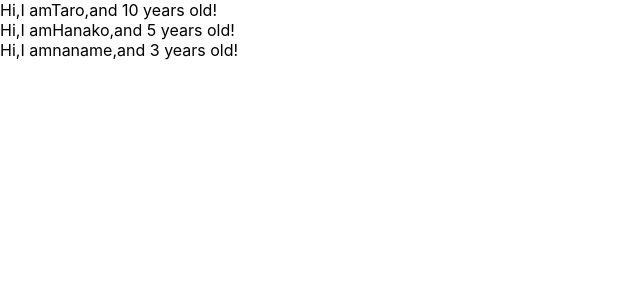
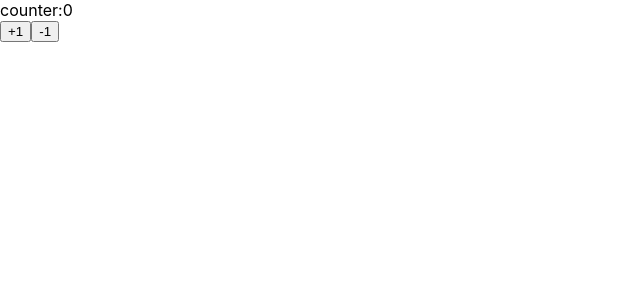
Before and after one commit to suzutaka09/udemy-react-redux-application3, a React (Create React App) app: page / in a window 1280 px wide. Shown: the top 300 px of the page, without its empty margins (0-640 px from the left). Built offline with nearby package versions, Linux system fonts and the light colour scheme.

Commit message:
learn state and setState

```diff
--- a/src/App.js
+++ b/src/App.js
@@ -1,5 +1,4 @@
-import React from 'react';
-import PropTypes from 'prop-types';
+import React, { Component } from 'react';
 import { render } from '@testing-library/react';
 
 
@@ -15,35 +14,33 @@
 // }
 // }
 
-const App=()=>{
-  const profiles=[
-    {
-      name:"Taro",age:10
-    },
-    {
-      name:"Hanako",age:5
-    },
-    {
-      name:"naname",age:3
-    }
-  ]
-  return(
-  <div>
-    {
-      profiles.map((profile,index)=>{
-        return <User name={profile.name} age={profile.age} key={index}/>
-      })
-    }
-  </div>)
-}
+const App=()=>(<Counter></Counter>)
 
-const User=(props)=>{
-return<div>Hi,I am{props.name},and {props.age} years old!</div>
-}
 
-User.propTypes={
-  name:PropTypes.string,
-  age:PropTypes.number.isRequired
+class Counter extends Component{
+  constructor(props){
+    super(props)
+    this.state={count:0}
+  }
+
+  handlePlusButton=()=>{
+    this.setState({count:this.state.count+1})
+  }
+
+  handleMinusButton=()=>{
+    this.setState({count:this.state.count-1})
+  }
+
+
+  render(){
+    return(
+    <React.Fragment>
+    <div>counter:{this.state.count}</div>
+    <button onClick={this.handlePlusButton}>+1</button>
+    <button onClick={this.handleMinusButton}>-1</button>
+    </React.Fragment>
+    )
+  }
 }
 
 export default App;
```
